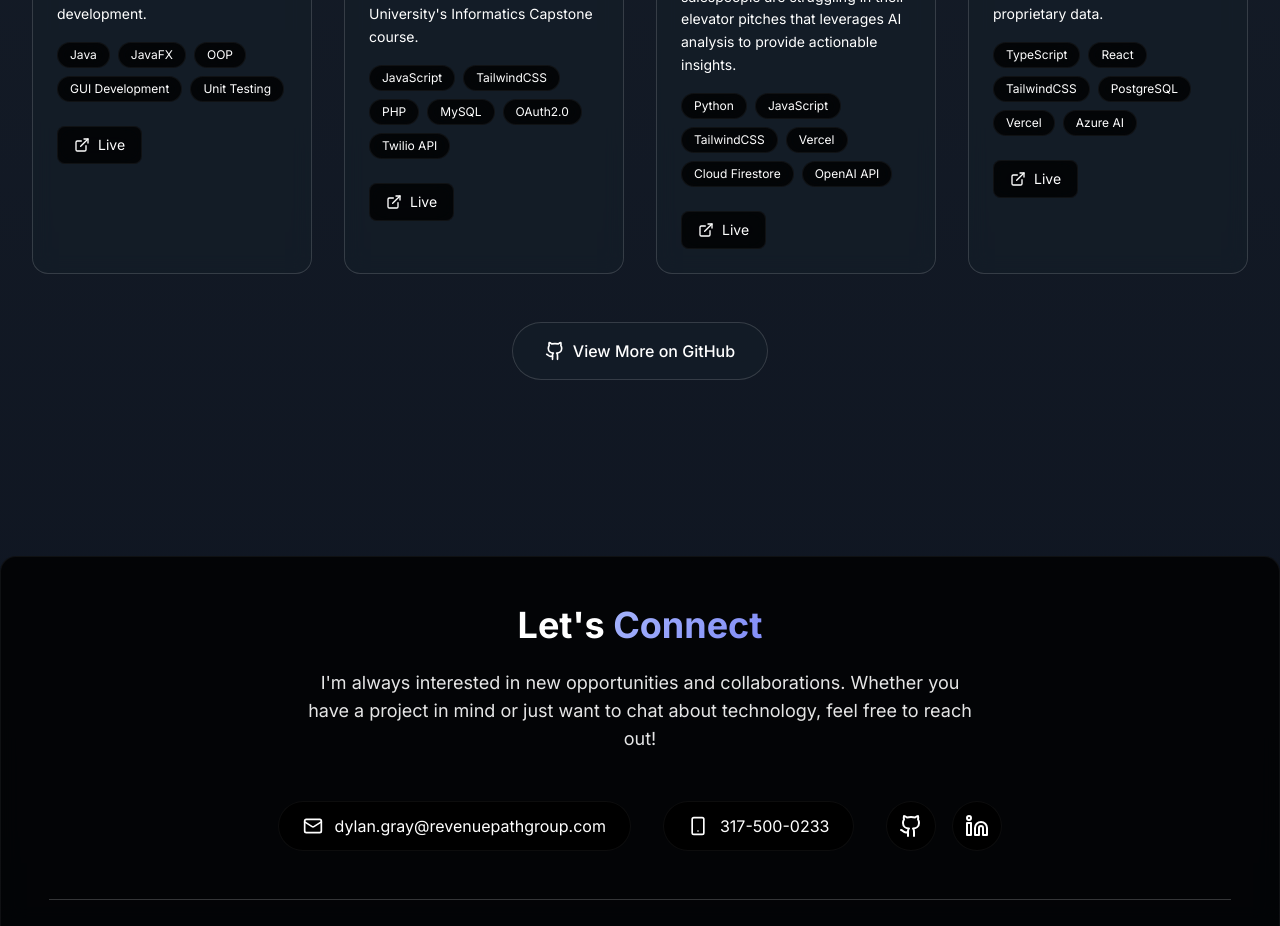
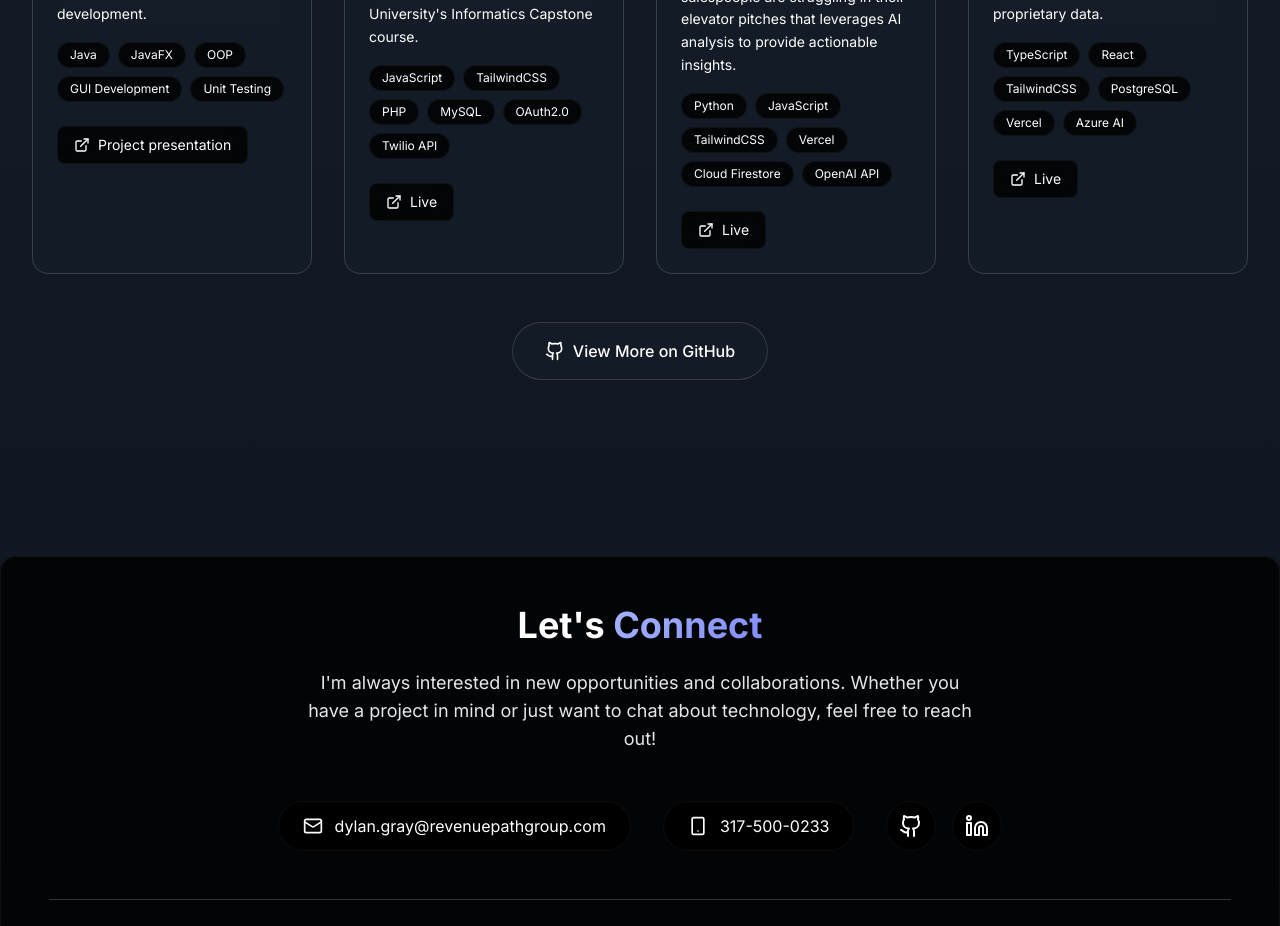
Before and after one commit to dylGray/dylans-web, a React (Vite) app: page / in a window 1280 px wide. Shown: the part 2460-3386 px from the top of the page. Built offline with nearby package versions, Linux system fonts and the light colour scheme.

Commit message:
added video link to minesweeper project

```diff
--- a/src/components/Projects.tsx
+++ b/src/components/Projects.tsx
@@ -15,7 +15,18 @@ const Projects = () => {
       image: mineseeper,
       technologies: ["Java", "JavaFX", "OOP", "GUI Development", "Unit Testing"],
       icon: <Gamepad className="w-6 h-6" />,
-      live: ""
+      live: (
+        <a
+          href="https://cdnapisec.kaltura.com/p/1751071/embedPlaykitJs/uiconf_id/55382703?iframeembed=true&amp;entry_id=1_srbpvwcv&amp;config%5Bprovider%5D=%7B%22widgetId%22%3A%221_itf7o5gg%22%7D&amp;config%5Bplayback%5D=%7B%22startTime%22%3A0%7D"
+          target="_blank"
+          rel="noopener noreferrer"
+          aria-label="Watch the Kaltura video: May 2nd 2025, 1:19:04 pm"
+          className="flex items-center space-x-2 glass-dark rounded-lg px-4 py-2 text-white hover:scale-105 transition-transform duration-200"
+        >
+          <ExternalLink className="w-4 h-4" />
+          <span className="text-sm">Project presentation</span>
+        </a>
+      )
     },
     {
       title: "TeamLink",
@@ -89,6 +100,7 @@ const Projects = () => {
                 </div>
 
                 <div className="flex space-x-4">
+                  {typeof project.live === 'string' ? (
                     <a
                       href={project.live}
                       target="_blank"
@@ -98,6 +110,9 @@ const Projects = () => {
                       <ExternalLink className="w-4 h-4" />
                       <span className="text-sm">Live</span>
                     </a>
+                  ) : (
+                    project.live
+                  )}
                 </div>
               </div>
             </div>
```
Lines whose indentation alone changed are shown as unchanged.
